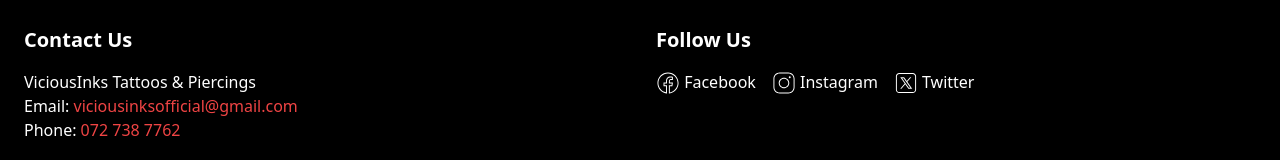
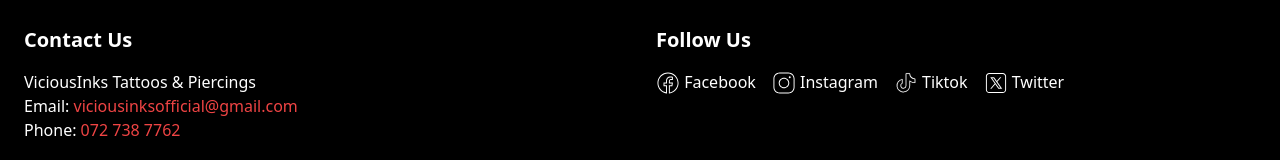
Before and after one commit to ViciousInks-Tattoos-Piercings/ViciousInks-Website, a plain HTML site: page index.html in a window 1280 px wide. Shown: the part 9235-9395 px from the top of the page. Drawn offline with nearby package versions, Linux system fonts and the light colour scheme.

Commit message:
Version 3 with embbed "set-time"

```diff
--- a/index.html
+++ b/index.html
@@ -397,6 +397,10 @@
                         <img src="images/instagram-icon-white.svg" alt="Instagram" class="w-6 inline">
                         Instagram
                     </a>
+                    <a href="" target="_blank" class="hover:text-gray-300">
+                        <img src="images/tiktok-logo-thin-svgrepo-com.svg" alt="Tiktok" class="w-6 inline">
+                        Tiktok
+                    </a>
                     <a href="noTwitterAccount.html" target="_blank" class="hover:text-gray-300">
                         <img src="images/twitter-icon-white.svg" alt="Twitter" class="w-6 inline">
                         Twitter
```
Also changed, not shown: images/tiktok-icon.svg (added), images/tiktok-logo-thin-svgrepo-com.svg (added).
